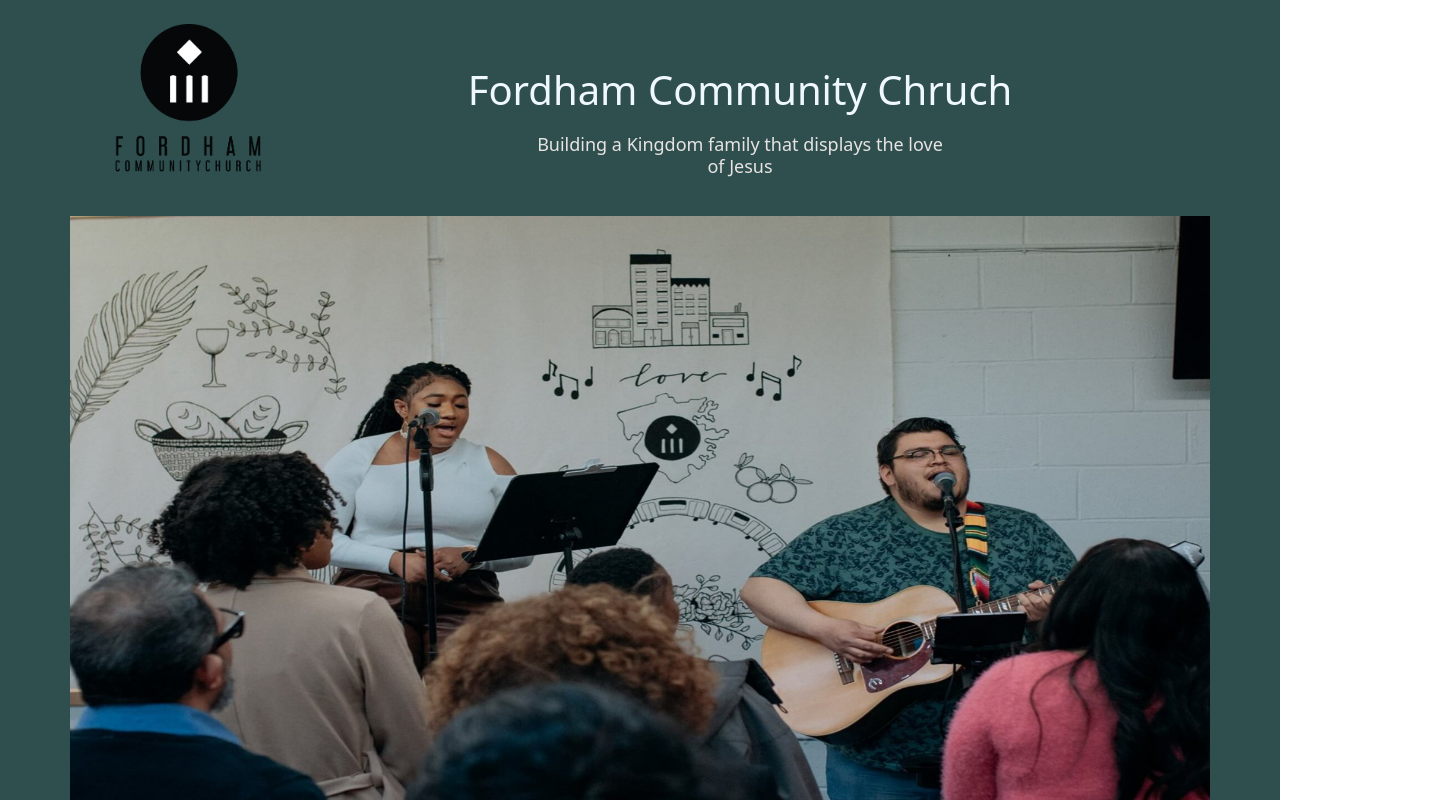
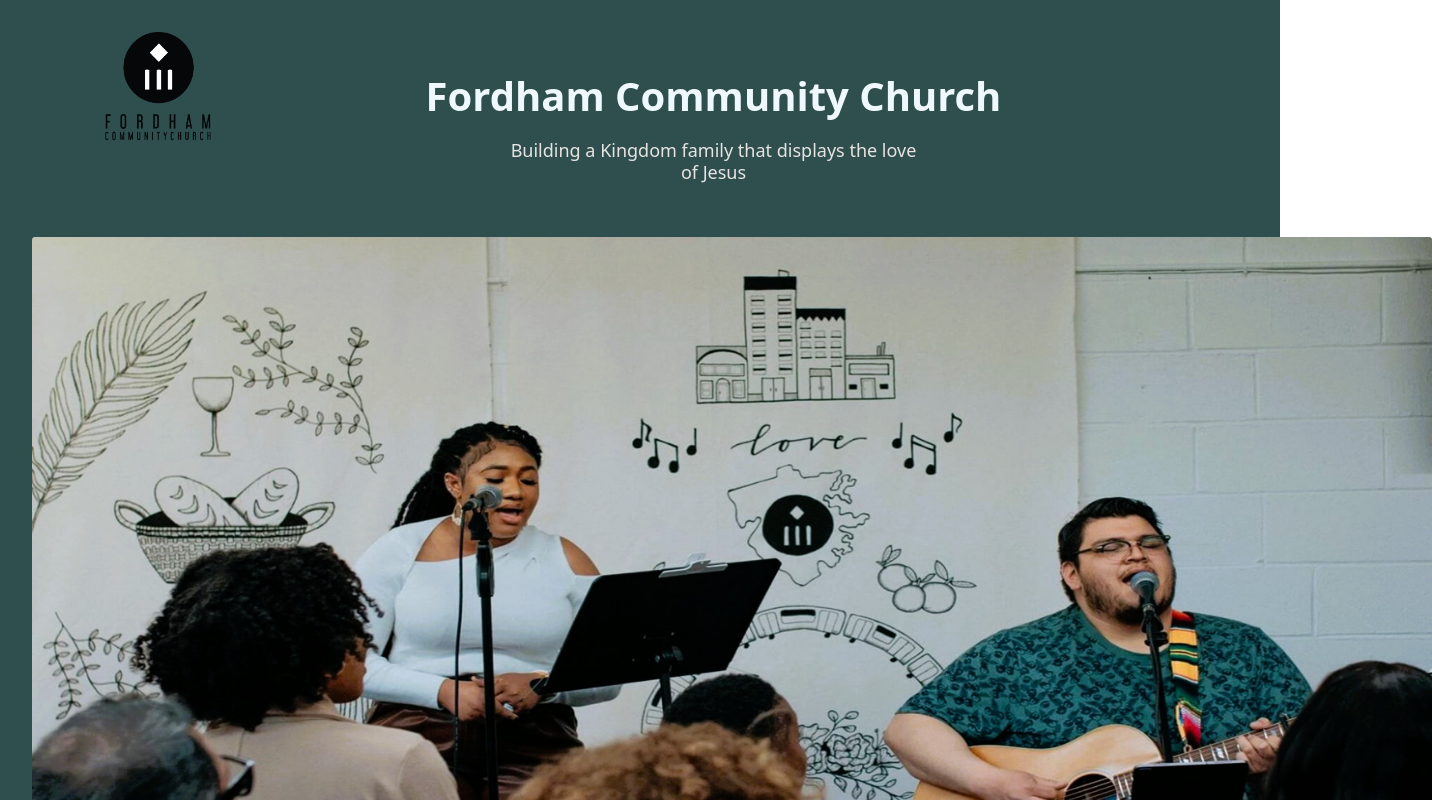
Before and after one commit to edeni4458/fcc-fund-campaign, a React (Create React App) app: page / in a window 1280 px wide. Shown: the top 800 px of the page, 1432 px wide, since content can reach past the window. Built offline with nearby package versions, Linux system fonts and the light colour scheme.

Commit message:
header & our values sections edited

```diff
--- a/package.json
+++ b/package.json
@@ -15,6 +15,7 @@
     "react-bootstrap": "^2.10.1",
     "react-dom": "^18.2.0",
     "react-intersection-observer": "^9.8.1",
+    "react-router-dom": "^6.23.1",
     "react-scripts": "5.0.1",
     "react-slick": "^0.30.2",
     "slick-carousel": "^1.8.1",
--- a/src/App.css
+++ b/src/App.css
@@ -10,7 +10,6 @@ a {
   color: unset;
   text-decoration: none;
 }
-
 
 
 .App-logo {
--- a/src/components/header/Header.jsx
+++ b/src/components/header/Header.jsx
@@ -1,34 +1,27 @@
 import React from 'react'
-// import fccLogo from '../z_images/fcc_logo-2.png'
-import  '../header/header.css'
-import EmailJs from './EmailJs'
+import fccLogo from '../z_images/fcc_logo-2.png'
+import '../header/header.css'
+import headerImage from '../z_images/home pic_2.jpg'
 
 
 
 const Header = () => {
 
     return (
-        <header  className='header_main-container'>
+        <header className='header_main-container'>
             <div className='header_sub-container' >
                 <div className='header_container-elements'>
-                    <div className= "fcc-img">
-                    {/* <img height={200} width={200} src={fccLogo} alt='Fordham-Community-Church-Logo' /> */}
+                    <div className="fcc-img">
+                        <img id='fcc_image' src={fccLogo} alt='Fordham-Community-Church-Logo' />
                     </div>
                     <div className='top-header'>
-                    <h1 className='title'>Fordham Community Chruch</h1>
-                    <h2 className='buildtext'>Building a Kingdom family that displays the love <br></br> of Jesus</h2>
+                        <h1 className='title'>Fordham Community Church</h1>
+                        <h2 className='buildtext'>Building a Kingdom family that displays the love <br></br> of Jesus</h2>
                     </div>
-
-                    {/* <h3>Help us to own some brick in the Bronx in order to help reshape the spiritual climate of the Bronx through planting gospel centered churches</h3>
-                    <div className='header_container-button'>
-                        <button className='submit-btn'>Donate Now</button>
-                        <h4 className='h4-text-building-fund'>Select "FCC Building Fund" to designate donation for building.</h4>
-                    </div> */}
                 </div>
-                <div className='tony-sings'/>
-
-
-                {/* <EmailJs /> */}
+                <div className="header-Image">
+                    <img id='headerImage' src={headerImage} alt='Fordham-Community-Church-Logo' />
+                </div>
             </div>
         </header>
     )
--- a/src/components/header/header.css
+++ b/src/components/header/header.css
@@ -1,115 +1,63 @@
 .header_main-container {
     padding: 2rem;
     background-color: #2F4F4F;
-    background-size: cover;
-    background-repeat: no-repeat;
-    height: 52rem;
 
 }
 
-.header_sub-container {
-    width: 99%;
+/* .header_sub-container {
 
-    /* background-color: rgba(255, 255, 255, 0.498); */
-    background-color: #2F4F4F;
+} */
+
+.header_container-elements {
+    display: flex;
+    justify-content: center;
+    gap: 2rem;
+    width: 88%;
     margin: 0 auto;
-    /* border: 1px solid lightgray; */
-    border-radius: 10px;
-    margin-top: -20px;
-    padding: 2rem;
-    /* box-shadow: 0 5px 5px rgba(0, 0, 0, 0.632); */
-    height: 50rem;
-    /* backdrop-filter: blur(20px); */
-    /* added opacity */
-    opacity: 1;
 }
 
-.fcc-img {
-    background-image: url('../z_images/fcc_logo-2.png');
-    background-size: cover;
 
-    background-size: cover ;
-    /* border: solid;
-    border-color: red; */
-    height: 150px;
-    width: 150px;
-    margin-left: -900px;
-    margin-top: -20px;
+
+#fcc_image {
+    flex: 1;
+    width: 115px;
+    height: 110px;
+}
+
+.top-header {
+    flex: 2;
+}
+
+.header-Image {
+    text-align: center;
+}
+#headerImage {
+    width: 175vh;
+    height: 100vh;
+    border-radius: 3px;
 }
 
 .title {
     color: aliceblue;
+    margin-top: 1em;
     margin-bottom: 20px;
     text-align: center;
+    font-weight: 700;
 }
 
 .buildtext {
-    /* margin-left: -10px; */
     color: rgb(232, 227, 227);
     font-size: large;
     text-align: center;
-    font-weight: lighter;
-
-}
-/* <<<<<<< HEAD */
-
-.top-header{
-
-    width: 600px;
-    height: 200px;
-    margin-left: 200px;
-    margin-top: -140px;
-}
-
-.tony-sings {
-    background-image: url('../z_images/home pic_2.jpg');
-    background-size: 100% 100%;
-    height: 600px;
-    width: 100%;
-    margin-top: -50px;
-
-
+    font-weight: 400;
+    margin-bottom: 3em;
 }
 
 
-.header_container-elements {
-    display: flex;
-    flex-direction: column;
-    align-items: center;
-    gap: 2rem;
-}
 
 .header_container-elements>img {
     width: 25rem;
 }
-
-.header_container-elements>h2 {
-    text-align: center;
-    font-size: 25px;
-    font-weight: 600;
-    color: rgb(58, 47, 47);
-}
-
-.h4-text-building-fund {
-    font-style: italic;
-    font-size: xx-small
-}
-
-.header_container-button {
-    display: flex;
-    justify-content: center;
-    flex-direction: column;
-    align-items: center;
-    text-align: center;
-    gap: 2rem;
-}
-
-.header_container-button>h4 {
-    color: rgb(137, 68, 19);
-    font-weight: 600;
-    font-size: 25px;
-}
-
 
 
 /* Ipad Pro */
--- a/src/components/section_IV/ourStory.css
+++ b/src/components/section_IV/ourStory.css
@@ -1,6 +1,6 @@
 .our_story_main-container {
     margin: 0 auto;
-    margin-top: 10rem;
+    /* margin-top: 10rem; */
     padding: 3rem;
     height: 85rem;
     width: 100%;
--- a/src/components/section_IV/sectionIV.css
+++ b/src/components/section_IV/sectionIV.css
@@ -1,7 +1,7 @@
 .sectionIV_main-container {
     margin: 0 auto;
     padding: 3rem;
-    height: 55rem;
+    height: 100%;
     width: 100%;
 }
 
@@ -9,7 +9,7 @@
     width: 100%;
     margin: 0 auto;
     text-align: center;
-    margin-bottom: 3rem;
+    margin-bottom: 1rem;
 }
 
 .heading-container > h1 {
@@ -18,37 +18,37 @@
 
 .image-and-p-main-container {
     margin: 0 auto;
-    height: 40%;
     display: flex;
     justify-content: center;
     align-items: center;
+    height: 25em;
+    gap: 3em;
 }
 
 .image-and-p-container {
     height: 100%;
-    width: 22rem;
     padding: 10px;
     display: flex;
     flex-direction: column;
     justify-content: center;
     gap: 15px;
+    transition: transform .5s ease;
 }
 
+.image-and-p-container:hover {
+    transform: scale(1.02);
+    border: 1px solid skyblue;
+    border-radius: 6px;
+}
 
 .image-container {
     height: 100%;
     width: 98.9%;
     border-radius: 15px;
-    transition: transform .5s ease;
 
-}
-.image-container:hover {
-    transform: scale(1.1);
-    border: 5px solid skyblue;
 }
 
 .image-container > img {
-    border: 20px solid lightgray;
     border-radius: 10px;
 }
 
```
Also changed, not shown: src/App.js (+6 -6 lines), src/components/section_IV/SectionIV.jsx (+3 -8 lines), src/components/z_images/home pic_2.jpg, 1 other file (tests, documents, lock files or other folders).
